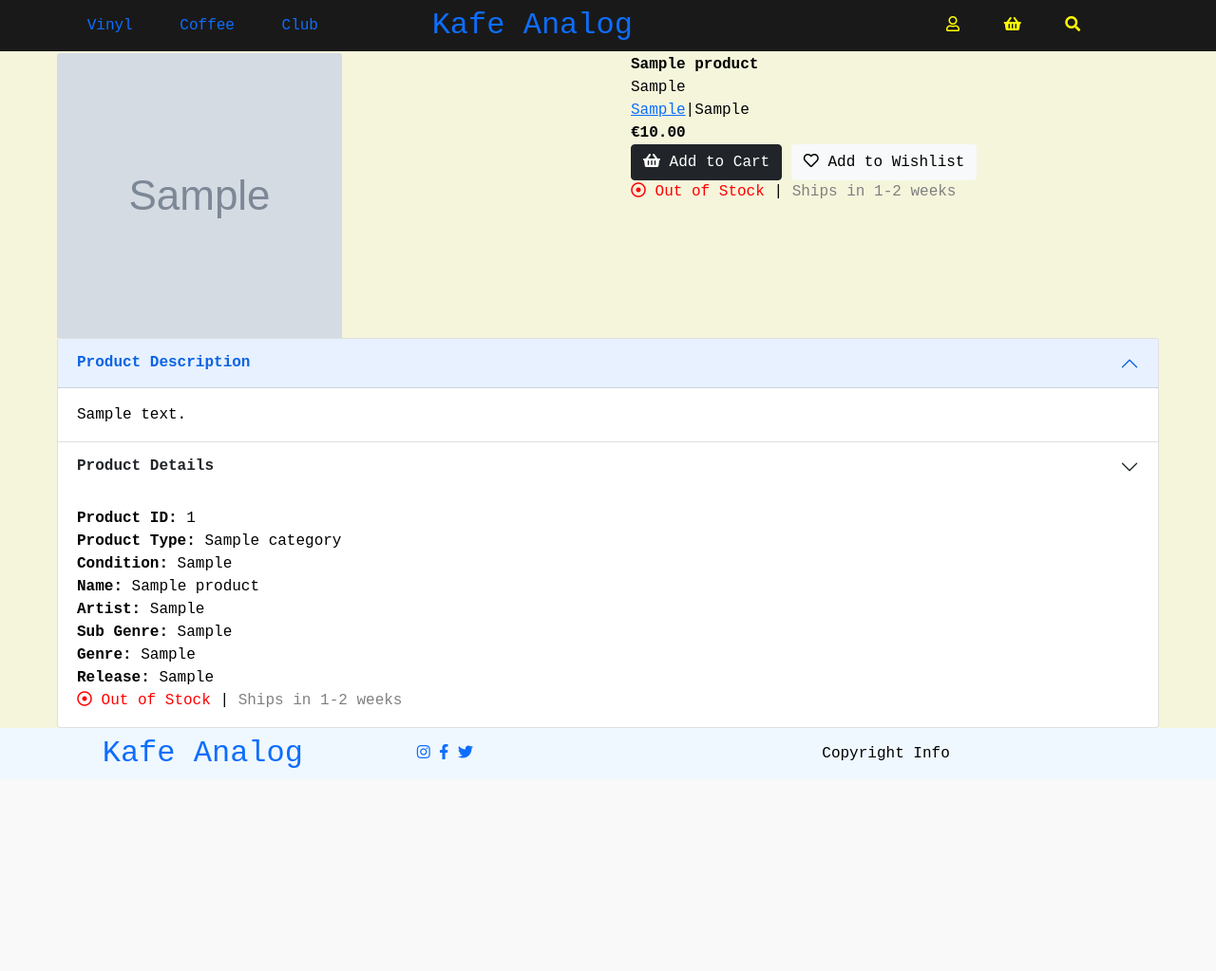
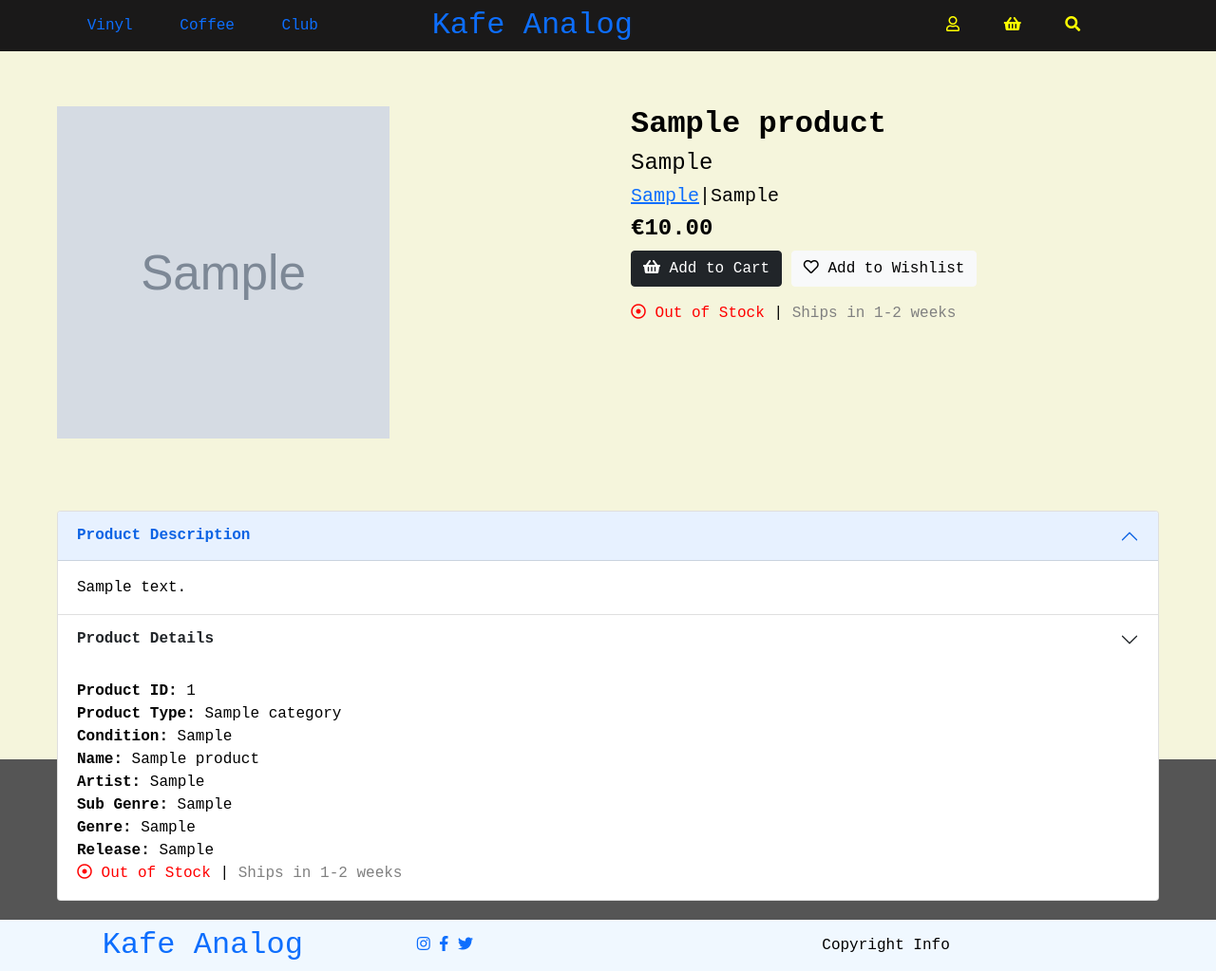
Before and after one commit to Code-Institute-Submissions/byrnelorcan-MS4-Kafe-Analog, a Django app: page /products/1 in a window 1280 px wide. Shown: the whole page at 95% size. Before the commit the page ends 809 px from the top, so only its background shows below. Run offline with Django 3.2, Linux system fonts and the light colour scheme; tables that the repository leaves empty hold one stand-in row (values such as "Sample post"); grey boxes marked "Sample" are stand-in pictures; some libraries are stand-ins or nearby versions.

Commit message:
product details, padding and image structure

```diff
--- a/products/templates/products/product_detail.html
+++ b/products/templates/products/product_detail.html
@@ -15,37 +15,43 @@
     <div class="overlay"></div>
     <div class="detail-wrapper">
         <div class="container-fluid products-page">
-            <div class="row gx-5">
+            <div class="row gx-5 padding">
                 <div class="col-12 col-md-6">
                     <div>
                         {% if product.image %}
-                            <img src="{{ product.image.url }}" alt="" class="card-img-top">
+                            <img src="{{ product.image.url }}" alt="" class="product-image">
                             {% else %}
-                            <img src="{{ MEDIA_URL }}noimage.png" alt="" class="card-img-top">
+                            <img src="{{ MEDIA_URL }}noimage.png" alt="" class="product-image">
                         {% endif %}
                     </div>
                 </div>
                 <div class="col-12 col-md-6">
-                    <strong>{{ product.name }}</strong><br>
-                    {{ product.artist }}<br>
-                    <a href="">{{ product.genre }}</a>|{{ product.sub_genre }}
+                    <h2><strong>{{ product.name }}</strong></h2>
+                    <h4>{{ product.artist }}<br></h4>
+                    <h5>
+                        <a href="">{{ product.genre }}</a>|{{ product.sub_genre }}
+                    </h5>
                     <div class="col-12 col-md-6">
-                        <strong>€{{ product.price }}</strong>
+                        <h4><strong>€{{ product.price }}</strong></h4>
                     </div>
                     <div class="col-12">
+                        <p>
                         <button type="button" class="btn btn-dark"><i class="fas fa-shopping-basket"></i> Add to Cart</button>
                         <button type="button" class="btn btn-light"><i class="far fa-heart"></i> Add to Wishlist</button>
+                        </p>
                     </div>
                     <div class="col-12">
+
                         {% if product.in_stock == True %}
-                                <span class="in-stock"><i class="fas fa-dot-circle"></i> In Stock </span>|<span class="product-shipping"> Standard shipping 3-5 days</span>
+                                <p><span class="in-stock"><i class="fas fa-dot-circle"></i> In Stock </span>|<span class="product-shipping"> Standard shipping 3-5 days</span></p>
                             {% else %}
-                                <span class="out-stock"><i class="far fa-dot-circle"></i> Out of Stock </span>|<span class="product-shipping"> Ships in 1-2 weeks</span>
+                                <p><span class="out-stock"><i class="far fa-dot-circle"></i> Out of Stock </span>|<span class="product-shipping"> Ships in 1-2 weeks</span></p>
                         {% endif %}
+
                     </div>
                 </div>
             </div>
-            <div class="row">
+            <div class="row padding">
                 <div class="col-12">
                     <div class="accordion" id="accordionExample">
                         <div class="accordion-item">
--- a/static/css/base.css
+++ b/static/css/base.css
@@ -87,3 +87,14 @@ body {
     color: grey;
     font-weight: 200;
 }
+
+.padding {
+    padding-top: inherit;
+    padding-bottom: 20px;
+}
+
+.product-image {
+    width: 350px;
+    height: 350px;
+    object-fit: cover;
+}
```
